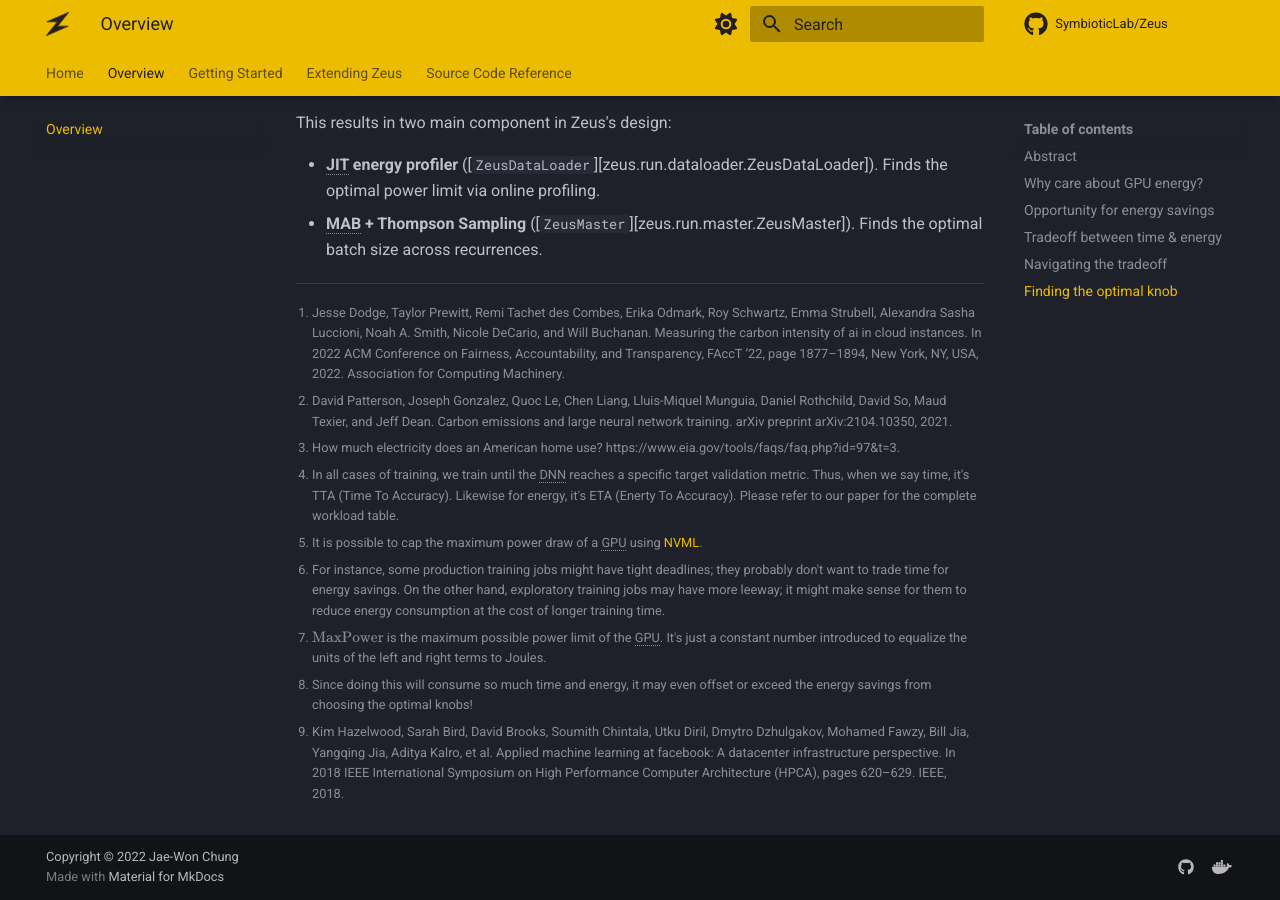
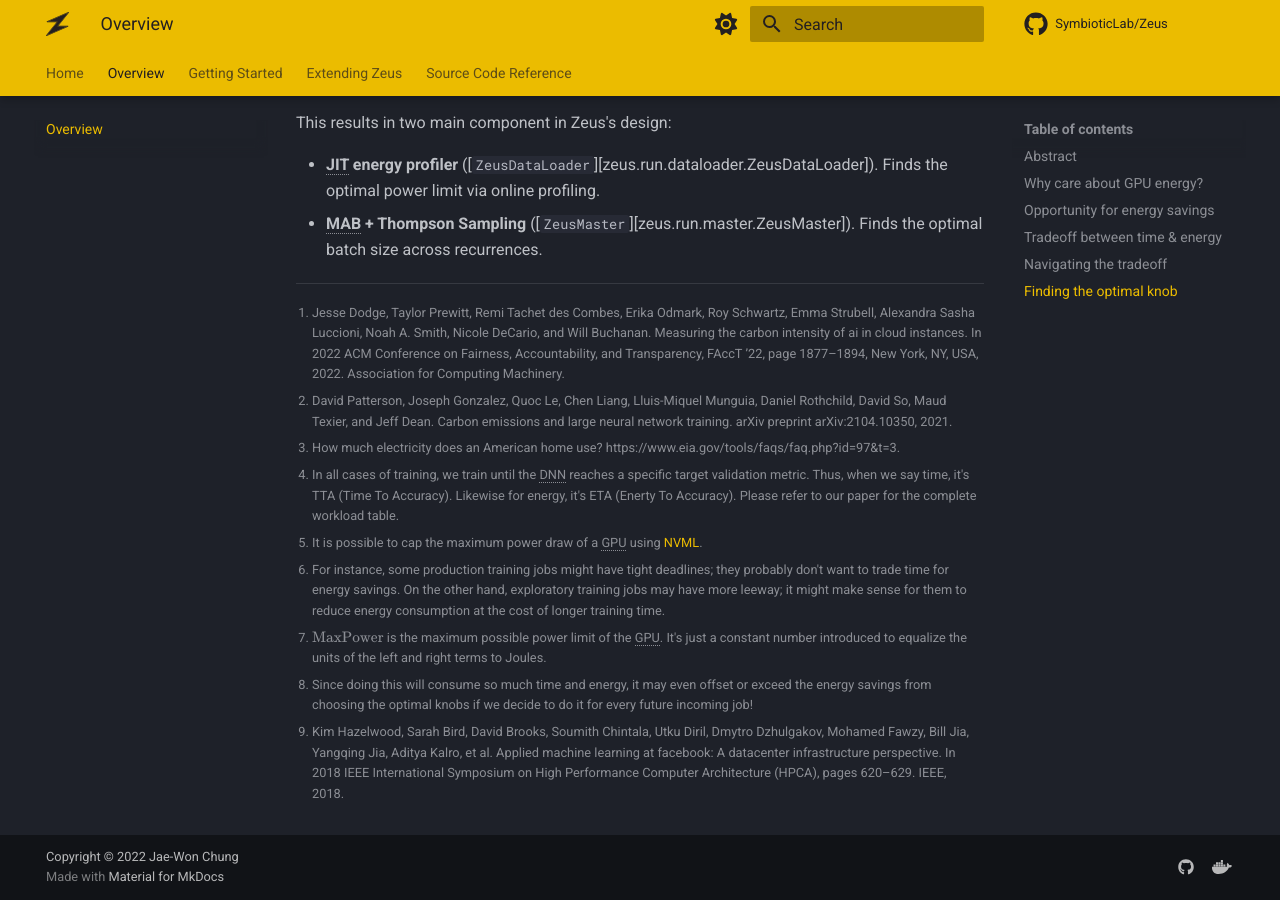
Before and after one commit to ml-energy/zeus, an MkDocs documentation site: the page built from docs/overview/index.md, in a window 1280 px wide and 900 px high, scrolled down 2871 px. Built offline with MkDocs 1.6.1 and Material for MkDocs 9.7.7, drawn with Linux system fonts in a browser that asks for light colours; comment, search, counter and statistics services are not loaded.

Commit message:
Docs: Tweak overview

```diff
--- a/docs/overview/index.md
+++ b/docs/overview/index.md
@@ -121,5 +121,5 @@ This results in two main component in Zeus's design:
 [^5]: It is possible to cap the maximum power draw of a GPU using [NVML](https://developer.nvidia.com/nvidia-management-library-nvml).
 [^6]: For instance, some production training jobs might have tight deadlines; they probably don't want to trade time for energy savings. On the other hand, exploratory training jobs may have more leeway; it might make sense for them to reduce energy consumption at the cost of longer training time.
 [^7]: $\textrm{MaxPower}$ is the maximum possible power limit of the GPU. It's just a constant number introduced to equalize the units of the left and right terms to Joules.
-[^8]: Since doing this will consume so much time and energy, it may even offset or exceed the energy savings from choosing the optimal knobs!
+[^8]: Since doing this will consume so much time and energy, it may even offset or exceed the energy savings from choosing the optimal knobs if we decide to do it for every future incoming job!
 [^9]: Kim Hazelwood, Sarah Bird, David Brooks, Soumith Chintala, Utku Diril, Dmytro Dzhulgakov, Mohamed Fawzy, Bill Jia, Yangqing Jia, Aditya Kalro, et al. Applied machine learning at facebook: A datacenter infrastructure perspective. In 2018 IEEE International Symposium on High Performance Computer Architecture (HPCA), pages 620–629. IEEE, 2018.
```
